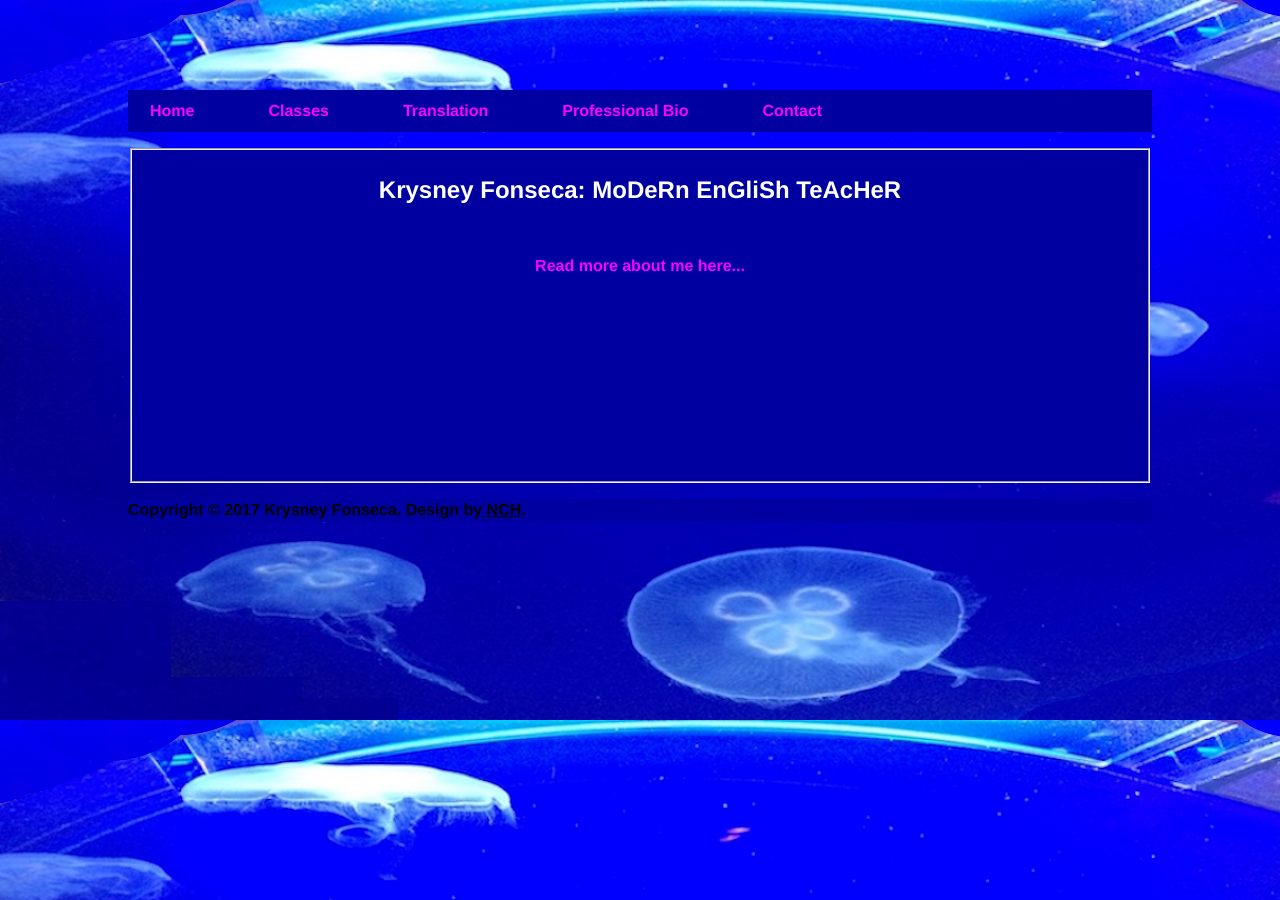
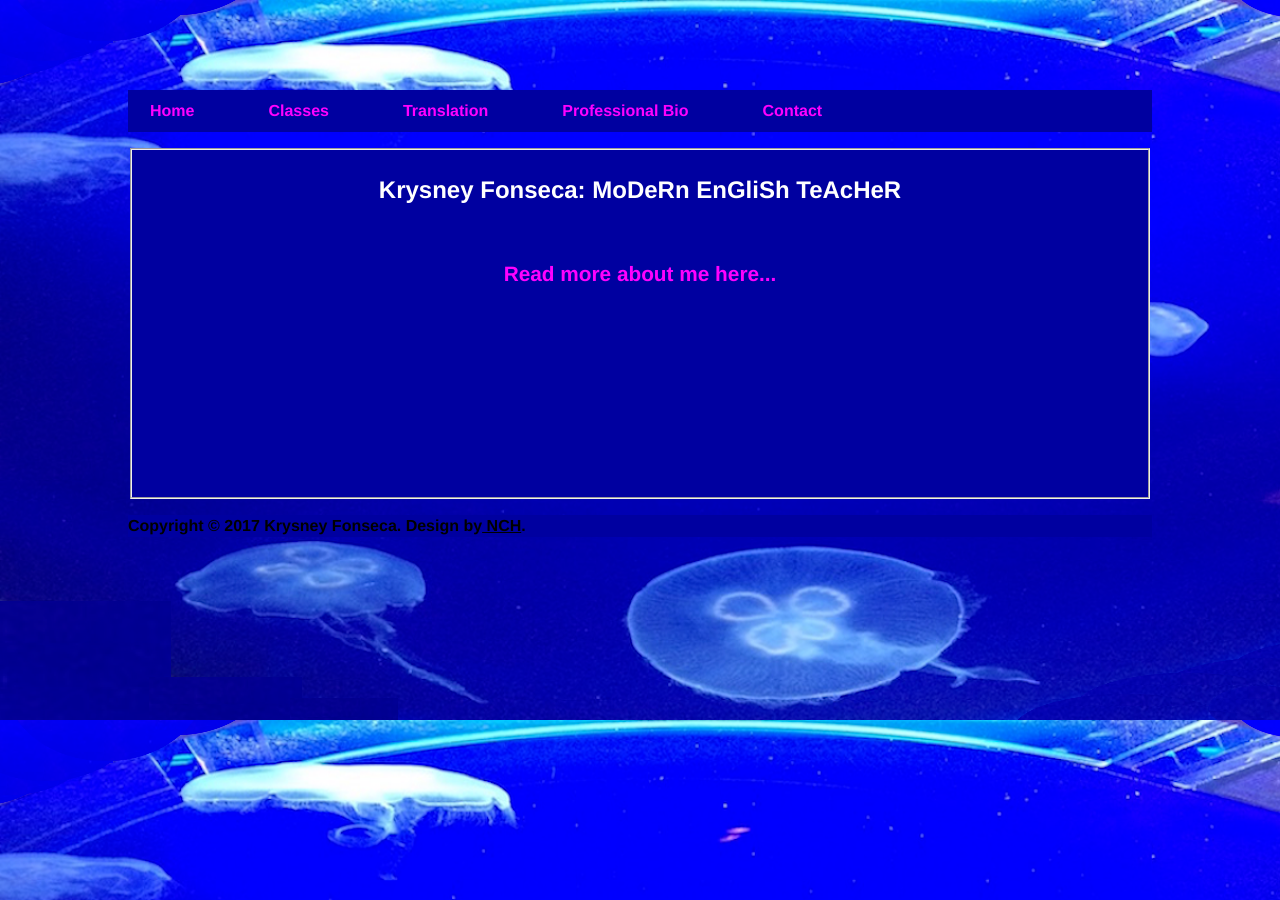
Before and after one commit to english-um-a-um/english-um-a-um.github.io, a Jekyll site: the page built from index.html, in a window 1280 px wide. Built offline with Jekyll 4.4.1, drawn with Linux system fonts in a browser that asks for light colours.

Commit message:
Update main.css

```diff
--- a/css/main.css
+++ b/css/main.css
@@ -44,6 +44,11 @@ h2{
     color: white;
 }
 h3{
+    font-size: 1.3em;
+    font-family: 'Helvetica', 'Arial', 'Sans-Serif';
+    color: white;
+}
+h4{
     font-size: 1.0em;
     font-family: 'Helvetica', 'Arial', 'Sans-Serif';
     color: white;
```
